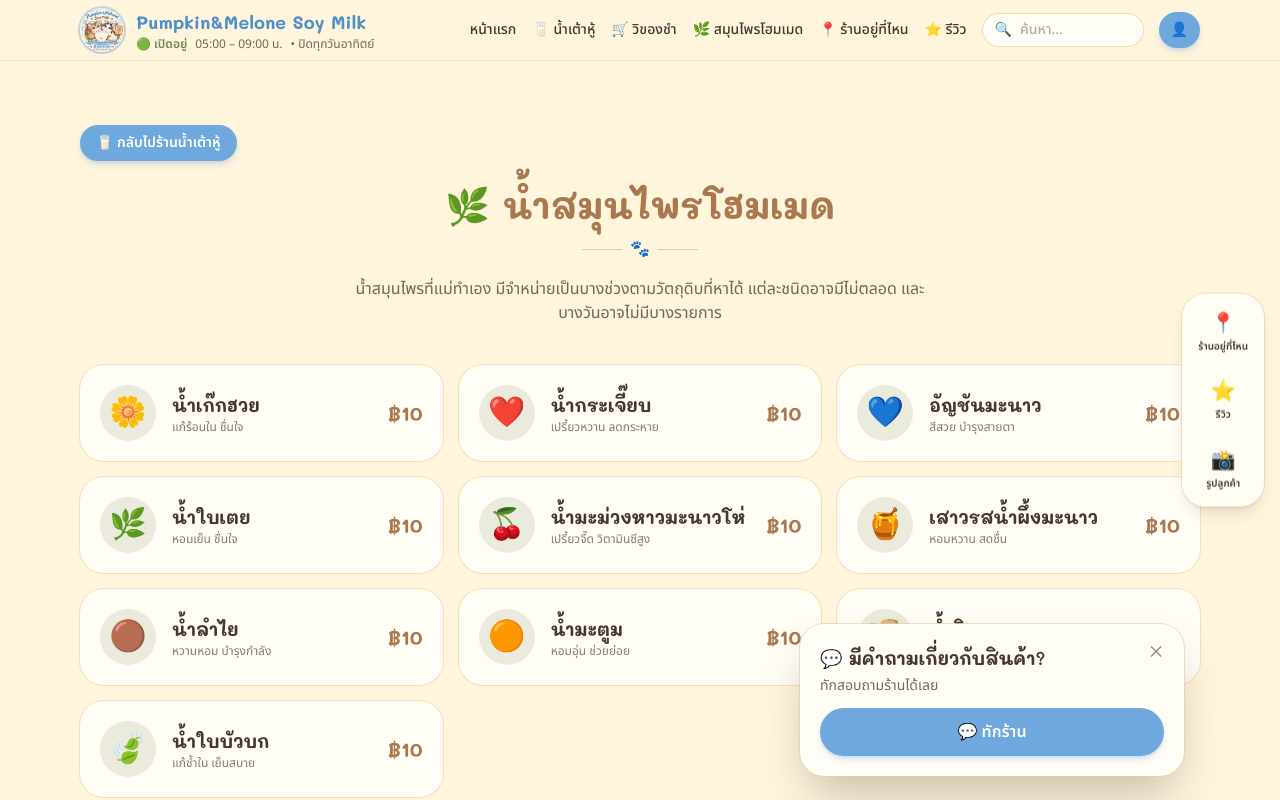
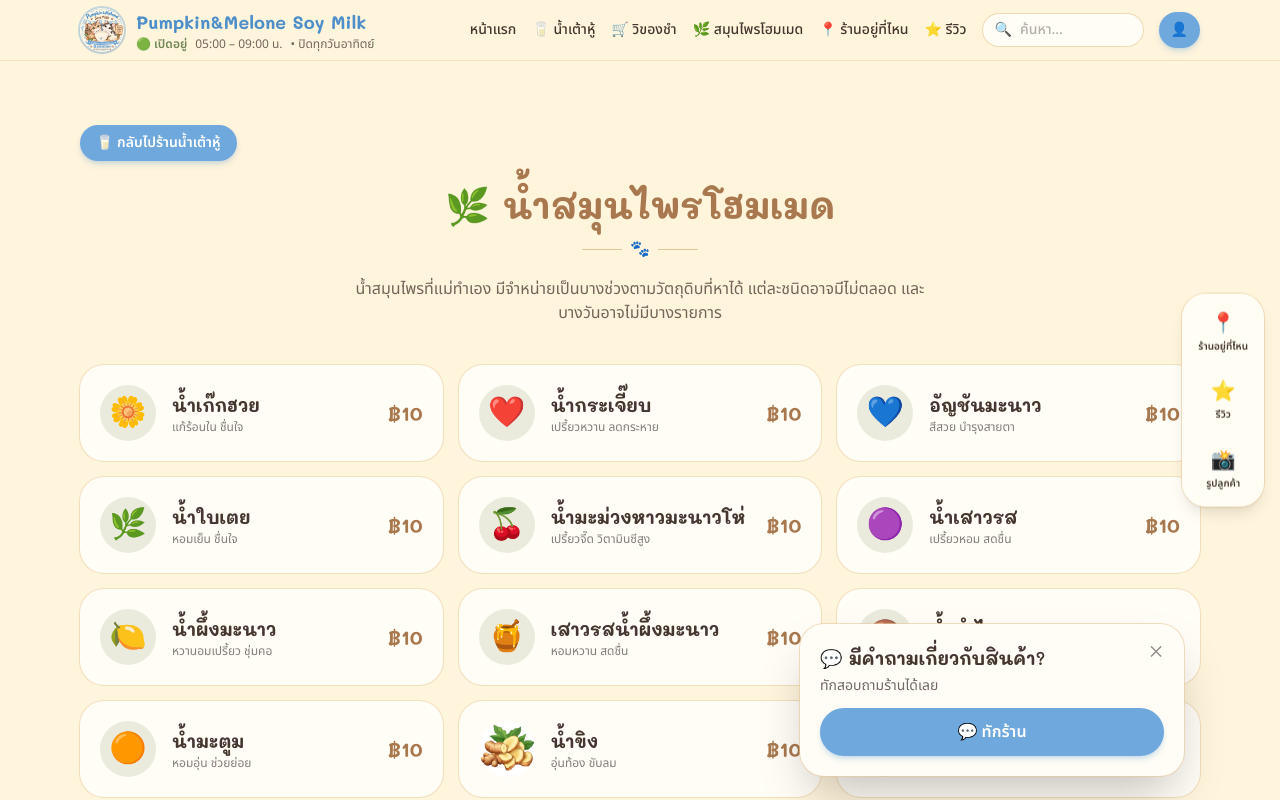
Before and after one commit to wachi9142-cpu/nam-tao-hoo-front, a Next.js app: page /herbal in a window 1280 px wide. Shown: the top 800 px of the page. Built offline with nearby package versions, Linux system fonts and the light colour scheme.

Commit message:
feat: add optional image support for herbal drinks and update herbal page display

```diff
--- a/src/app/herbal/page.tsx
+++ b/src/app/herbal/page.tsx
@@ -1,4 +1,5 @@
 import type { Metadata } from "next";
+import Image from "next/image";
 import Link from "next/link";
 import { PhoneNotice } from "@/components/landing/PhoneNotice";
 import { SectionTitle } from "@/components/landing/SectionTitle";
@@ -27,7 +28,13 @@ export default function HerbalPage() {
             key={d.name}
             className="flex min-w-0 items-center gap-4 rounded-3xl bg-milk p-4 ring-1 ring-bean/50 transition hover:-translate-y-0.5 hover:shadow-md md:p-5"
           >
-            <span className="grid h-14 w-14 shrink-0 place-items-center rounded-full bg-leaf/15 text-3xl">{d.emoji}</span>
+            <span className="grid h-14 w-14 shrink-0 place-items-center overflow-hidden rounded-full bg-leaf/15 text-3xl">
+              {d.image ? (
+                <Image src={d.image} alt={d.name} width={56} height={56} className="h-full w-full object-cover" />
+              ) : (
+                d.emoji
+              )}
+            </span>
             <div className="min-w-0 flex-1">
               <p className="font-display font-bold text-cocoa md:text-lg">{d.name}</p>
               <p className="text-xs text-cocoa/65">{d.benefit}</p>
--- a/src/data/site.ts
+++ b/src/data/site.ts
@@ -137,7 +137,8 @@ export const grocery: GroceryCategory[] = [
 ];
 
 // ---------- น้ำสมุนไพร ----------
-export type HerbalDrink = { name: string; emoji: string; price: number; benefit: string; days?: string };
+// image: optional path under public/ — shown instead of the emoji when set
+export type HerbalDrink = { name: string; emoji: string; price: number; benefit: string; days?: string; image?: string };
 
 export const herbalDrinks: HerbalDrink[] = [
   { name: "น้ำเก๊กฮวย", emoji: "🌼", price: 10, benefit: "แก้ร้อนใน ชื่นใจ" },
@@ -145,9 +146,12 @@ export const herbalDrinks: HerbalDrink[] = [
   { name: "อัญชันมะนาว", emoji: "💙", price: 10, benefit: "สีสวย บำรุงสายตา" },
   { name: "น้ำใบเตย", emoji: "🌿", price: 10, benefit: "หอมเย็น ชื่นใจ" },
   { name: "น้ำมะม่วงหาวมะนาวโห่", emoji: "🍒", price: 10, benefit: "เปรี้ยวจี๊ด วิตามินซีสูง" },
+  { name: "น้ำเสาวรส", emoji: "🟣", price: 10, benefit: "เปรี้ยวหอม สดชื่น" },
+  { name: "น้ำผึ้งมะนาว", emoji: "🍋", price: 10, benefit: "หวานอมเปรี้ยว ชุ่มคอ" },
   { name: "เสาวรสน้ำผึ้งมะนาว", emoji: "🍯", price: 10, benefit: "หอมหวาน สดชื่น" },
   { name: "น้ำลำไย", emoji: "🟤", price: 10, benefit: "หวานหอม บำรุงกำลัง" },
   { name: "น้ำมะตูม", emoji: "🟠", price: 10, benefit: "หอมอุ่น ช่วยย่อย" },
-  { name: "น้ำขิง", emoji: "🫚", price: 10, benefit: "อุ่นท้อง ขับลม" },
+  { name: "น้ำขิง", emoji: "🍵", price: 10, benefit: "อุ่นท้อง ขับลม", image: "/images/herbal/ginger.jpg" },
   { name: "น้ำใบบัวบก", emoji: "🍃", price: 10, benefit: "แก้ช้ำใน เย็นสบาย" },
+  { name: "น้ำสามสหาย", emoji: "🧃", price: 10, benefit: "มะตูม + พุทรา + กระเจี๊ยบ หอมหวานเปรี้ยวลงตัว" },
 ];
```
Also changed, not shown: public/images/herbal/ginger.jpg (added).
